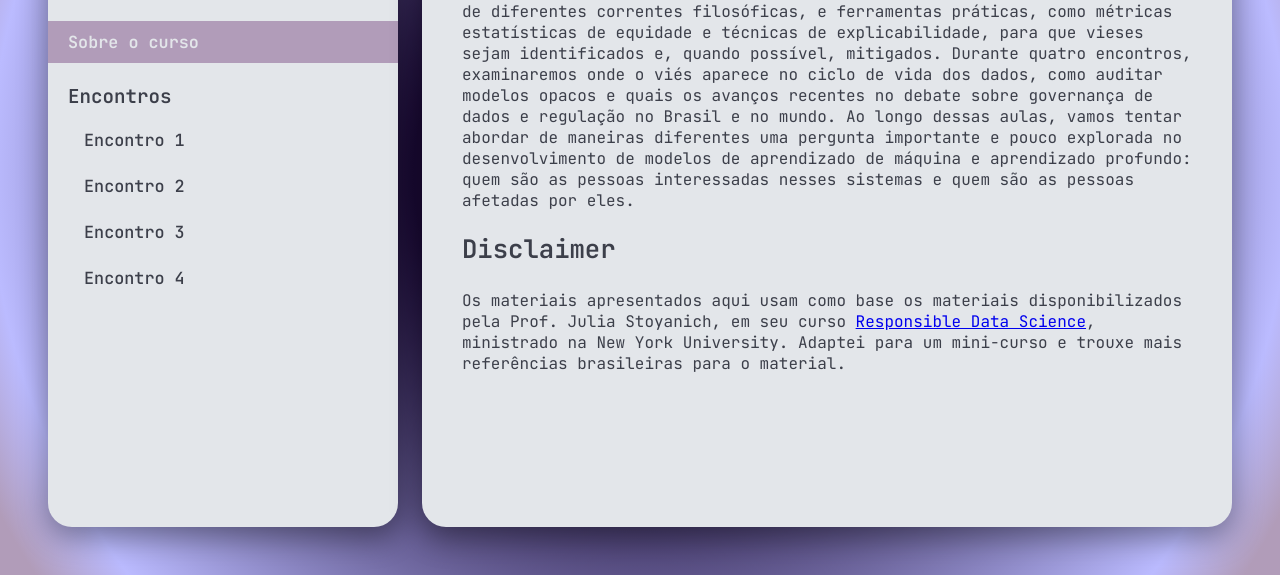
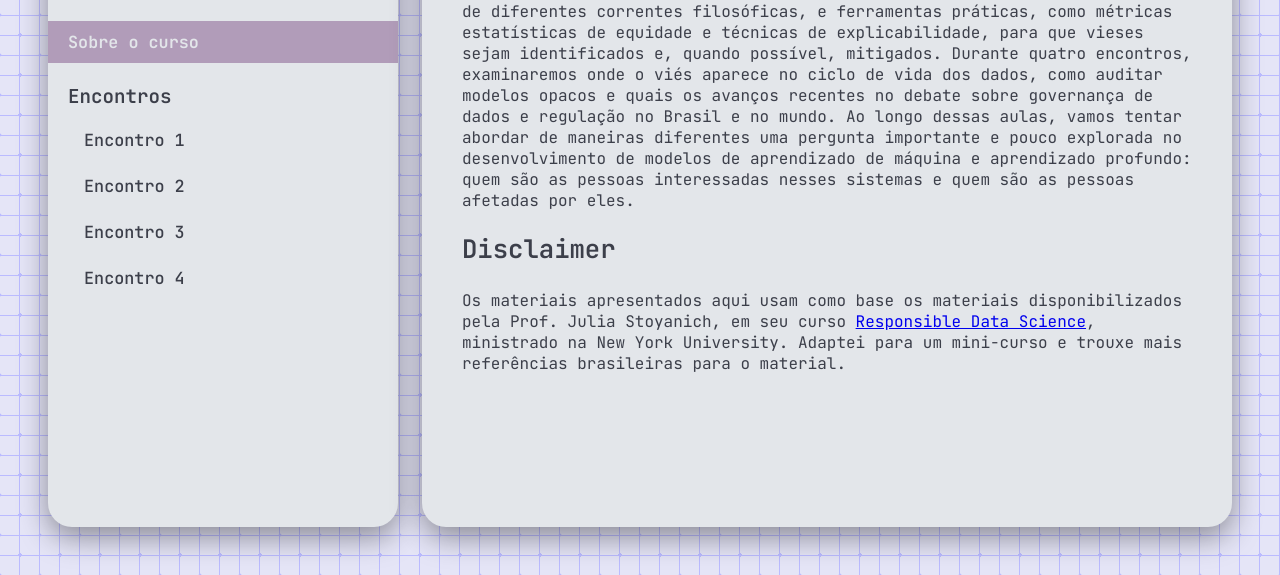
Before and after one commit to giovana-morais/ciencia_de_dados_responsavel, a plain HTML site: page docs/index.html in a window 1280 px wide. Shown: the part 225-800 px from the top of the page. Drawn offline with Linux system fonts and the light colour scheme.

Commit message:
fundo quadriculado

```diff
--- a/docs/style.css
+++ b/docs/style.css
@@ -5,30 +5,13 @@
   box-sizing: border-box;
 }
 
-/*  Fundo quadriculado
 
 body {
   font-family: 'JetBrains Mono', monospace;
   background-color: #E5E5F7;
+  /* fundo quadriculado  */
   background-image:  repeating-linear-gradient(0deg, transparent, transparent 19px, #bbbbff 19px, #bbbbff 20px, transparent 20px, transparent 39px, #bbbbff 39px, #bbbbff 40px), repeating-linear-gradient(90deg, transparent, transparent 19px, #bbbbff 19px, #bbbbff 20px, transparent 20px, transparent 39px, #bbbbff 39px, #bbbbff 40px), radial-gradient(circle at 20px 20px, #bbbbff 1.6px, transparent 2.1px), radial-gradient(circle at 0px 0px, #bbbbff 1.2px, transparent 1.7px), radial-gradient(circle at 40px 0px, #bbbbff 1.2px, transparent 1.7px), radial-gradient(circle at 0px 40px, #bbbbff 1.2px, transparent 1.7px), radial-gradient(circle at 40px 40px, #bbbbff 1.2px, transparent 1.7px);
   background-size: 40px 40px;
-  background-attachment: fixed;
-  color: #3c3f4a;
-  min-height: 100vh;
-  display: flex;
-  align-items: center;
-  justify-content: center;
-  padding: 24px;
-}
-*/
-
-
-/* Fundo gradiente*/
-body {
-  font-family: 'JetBrains Mono', monospace;
-
-  background: #190933;
-  background: radial-gradient(circle, #190933 30%, #bbbbff 86%, #b19cb9 96%);
   background-attachment: fixed;
   color: #3c3f4a;
   min-height: 100vh;
```
